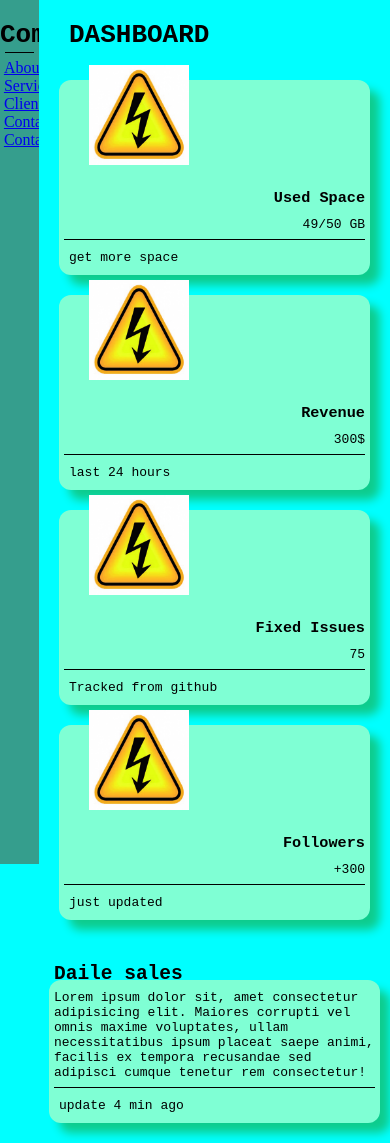
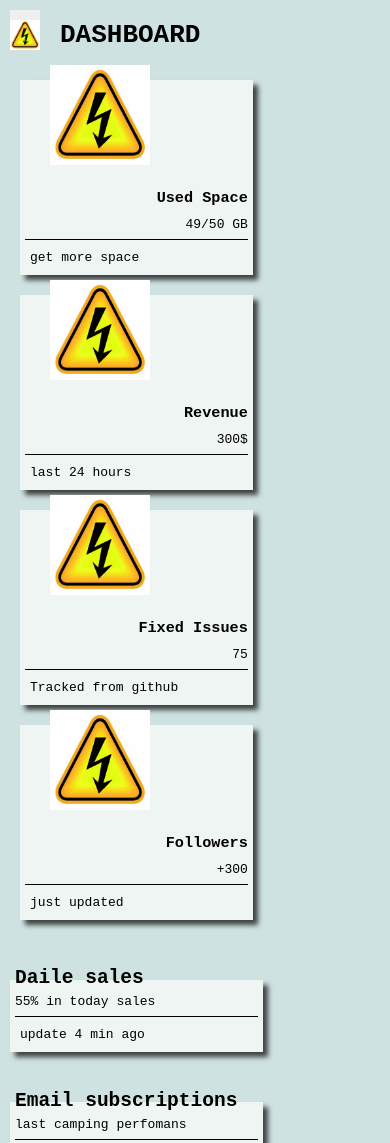
Before and after one commit to vsuet/dashboard, a plain HTML site: page index.html in a window 390 px wide. Shown: the top 1143 px of the page. Drawn offline with Linux system fonts and the light colour scheme.

Commit message:
update page

```diff
--- a/index.html
+++ b/index.html
@@ -1,5 +1,5 @@
 <!DOCTYPE html>
-<html lang="en">
+<html lang="ru">
 <head>
     <meta charset="UTF-8">
     <meta http-equiv="X-UA-Compatible" content="IE=edge">
@@ -9,22 +9,26 @@
 </head>
 <body class="menu">
     <div class="sidenav column">
-        <h1 class="nh1">Company</h1>
+        <p class="nh1">Company</p>
         <div class="line"></div>
-        <div class="column pedigry">
-            <a href="#">About</a>
-            <a href="#">Services</a>
-            <a href="#">Clients</a>
-            <a href="#">Contact</a>
-            <a href="#">Contact</a>
+        <div class="column pice_main">
+            <button class="button_without_line pad"><img src="./img/1.jpg" alt="" class="button_img">Dashboard</button>
+            <button class="button_without_line pad"><img src="./img/1.jpg" alt="" class="button_img">Dashboard</button>
+            <button class="button_without_line pad"><img src="./img/1.jpg" alt="" class="button_img">Dashboard</button>
+            <button class="button_without_line pad"><img src="./img/1.jpg" alt="" class="button_img">Dashboard</button>
+            <button class="button_without_line pad"><img src="./img/1.jpg" alt="" class="button_img">Dashboard</button>
         </div>
 
     </div>
 
     <main>
-        <header class="header_style">
-            <h1>Dashboard</h1>
-        </header>
+        <div class="on_one_line">
+            <button class="cloz_but open button_without_line"><img src="./img/1.jpg" alt="" class="button_img2 cloz_but open"></button>
+            <header class="header_style">
+                <h1>Dashboard</h1>
+            </header>
+        </div>
+
         <article class="text_style">
 
             <section class="section">
@@ -87,7 +91,7 @@
                 <header class="graf_header">
                     <h2>Daile sales</h2>
                 </header>
-                <p class="new_par">Lorem ipsum dolor sit, amet consectetur adipisicing elit. Maiores corrupti vel omnis maxime voluptates, ullam necessitatibus ipsum placeat saepe animi, facilis ex tempora recusandae sed adipisci cumque tenetur rem consectetur!</p>
+                <p class="new_par">55% in today sales</p>
                 <div class="line"></div>
                 <footer class="footer_text">
                     <p>update 4 min ago</p>
@@ -101,7 +105,7 @@
                 <header class="graf_header">
                     <h2>Email subscriptions</h2>
                 </header>
-                <p class="new_par">Lorem ipsum dolor sit, amet consectetur adipisicing elit. Maiores corrupti vel omnis maxime voluptates, ullam necessitatibus ipsum placeat saepe animi, facilis ex tempora recusandae sed adipisci cumque tenetur rem consectetur!</p>
+                <p class="new_par">last camping perfomans</p>
                 <div class="line"></div>
                 <footer class="footer_text">
                     <p>compaign sent </p>
@@ -115,7 +119,7 @@
                 <header class="graf_header">
                     <h2>Completed tasks</h2>
                 </header>
-                <p class="new_par">Lorem ipsum dolor sit, amet consectetur adipisicing elit. Maiores corrupti vel omnis maxime voluptates, ullam necessitatibus ipsum placeat saepe animi, facilis ex tempora recusandae sed adipisci cumque tenetur rem consectetur!</p>
+                <p class="new_par">last camping perfomans</p>
                 <div class="line"></div>
                 <footer class="footer_text">
                     <p>compaign event 2 days ago</p>
@@ -128,38 +132,34 @@
             <div class="section">
                 <header class="row mar">
                     <p>Tasks</p>
-                    <button class="pudding">Bugs</button>
-                    <button class="pudding">Wedsite</button>
-                    <button class="pudding">Server</button>
+                    <button class="pudding button_without_line">Bugs</button>
+                    <button class="pudding button_without_line">Wedsite</button>
+                    <button class="pudding button_without_line">Server</button>
                 </header>
                 <p class="text">
                     <label class="container">
-                        <input type="checkbox" checked="checked">
-                        <span class="checkmark"></span>
+                        <input type="checkbox">
                     </label>
                     jgvyjvghj
                 </p>
                 <div class="line"></div>
                 <p class="text">
                     <label class="container">
-                        <input type="checkbox" checked="checked">
-                        <span class="checkmark"></span>
+                        <input type="checkbox">
                     </label>
                     fgggggggg
                 </p>
                 <div class="line"></div>
                 <p class="text">
                     <label class="container">
-                        <input type="checkbox" checked="checked">
-                        <span class="checkmark"></span>
+                        <input type="checkbox">
                     </label>
                     ghfghfg
                 </p>
                 <div class="line"></div>
                 <p class="text last_bloc">
                     <label class="container">
-                        <input type="checkbox" checked="checked">
-                        <span class="checkmark"></span>
+                        <input type="checkbox">
                     </label>
                    1111111
                 </p>
--- a/new_style.css
+++ b/new_style.css
@@ -1,14 +1,14 @@
 .row {
     display: flex;
     flex-flow: row nowrap;
-    background-color: rgb(44, 230, 230);
+    background-color: rgb(177, 136, 2);
 }
 .nom{
-    background-color: rgb(44, 230, 230);
+    background-color: rgb(49, 85, 247);
 }
 .pudding {
     padding: 10px;
-    background-color: rgb(44, 230, 230);
+    background-color: rgb(177, 136, 2);
 }
 .mar {
     margin: 0% 3% 0%;
@@ -23,18 +23,19 @@
     margin: 0px 0px 10px ;
 }
 table {
-    border: 1px solid grey;
     width: 100%;
     padding: 10px;
  }
-
+ tr {
+    border-bottom: 1px solid grey;
+ }
  th {
-    border: 1px solid grey;
+    border-bottom: 1px solid grey;
     color: blue;
  }
 
  td {
-    border: 1px solid grey;
+    border-bottom: 1px solid grey;
     text-align: center;
  }
  .menu{
@@ -44,7 +45,7 @@ table {
 
  }
 .lit {
-    background-color: rgb(87, 253, 198);
+    background-color: rgb(241, 199, 106);
 }
 .sidenav {
     height: 100%;
@@ -53,7 +54,7 @@ table {
     z-index: 1;
     top: 0;
     left: 0;
-    background-color: rgb(53, 158, 141);
+    background-color: rgb(141, 137, 131);
     overflow-x: hidden;
     padding-top: 20px;
 }
@@ -66,13 +67,37 @@ main {
     display: flex;
     flex-direction: column;
 }
-.pedigry {
+.pice_main {
     padding: 10%;
 }
 .nh1 {
     font-family: monospace;
 
 }
-@media (max-width: 700px) {
-
+.on_one_line {
+    display: flex;
+    flex: row;
 }
+@media (max-width: 500px) {
+    .sidenav {
+        height: 0%;
+        width: 0%;
+        position: fixed;
+        z-index: 1;
+        top: 0;
+        left: 0;
+        background-color: rgb(141, 137, 131);
+        overflow-x: hidden;
+        padding-top: 20px;
+    }
+    main {
+        margin-left: 0%;
+        padding: 0px 10px;
+        height: 100%;
+    }
+    .open {
+        width: 30px;
+        height: 30px;
+        display: block;
+    }
+}
--- a/style.css
+++ b/style.css
@@ -4,21 +4,29 @@
     padding: 0px;
 }
 body {
-    background-color: aqua;
+    background-color: rgb(207, 226, 226);
 }
 
 .section{
-    box-shadow: 10px 10px 10px rgb(14, 204, 141);
-    background-color: aquamarine;
-    border-radius: 12px;
+    box-shadow: 5px 5px 5px rgb(62, 66, 65);
+    background-color: rgb(239, 245, 243);
     margin: 10px 10px;
 }
 
+.button_without_line {
+    border: 0;
+}
 
-
-
-
-
+.button_img {
+    max-width: 20px;
+}
+.pad {
+    margin: 5px 5px;
+    width: 100%;
+}
+.button_img2 {
+    max-width: 30px;
+}
 
 
 
@@ -118,6 +126,10 @@ body {
         justify-content: space-between;
         height: 100%;
     }
+    .cloz_but {
+        width: 0;
+        display: none;
+    }
 }
 @media (max-width:999px) {
     article{
@@ -139,7 +151,44 @@ body {
         height: 100%;
         justify-content: space-between;
     }
+    .cloz_but {
+        width: 0;
+        display: none;
+    }
 }
+
+@media (max-width:800px) {
+    .sidenav {
+        height: 0%;
+        width: 0%;
+        position: fixed;
+        z-index: 1;
+        top: 0;
+        left: 0;
+        background-color: rgb(141, 137, 131);
+        overflow-x: hidden;
+        padding-top: 20px;
+    }
+    .sec_gr {
+        display: grid;
+        grid-template-columns: 1fr;
+        height: 100%;
+        justify-content: space-between;
+    }
+    main {
+        margin-left: 0%;
+        padding: 0px 10px;
+        height: 100%;
+    }
+    .open {
+        width: 30px ;
+        height: 30px;
+        display: block;
+        position: relative;
+        top: 10px;
+    }
+}
+
 @media (max-width:500px) {
     article{
         display: flex;
@@ -163,4 +212,9 @@ body {
         height: 100%;
         justify-content: space-between;
     }
+    .open {
+        width: 30px;
+        height: 30px;
+        display: block;
+    }
 }
```
